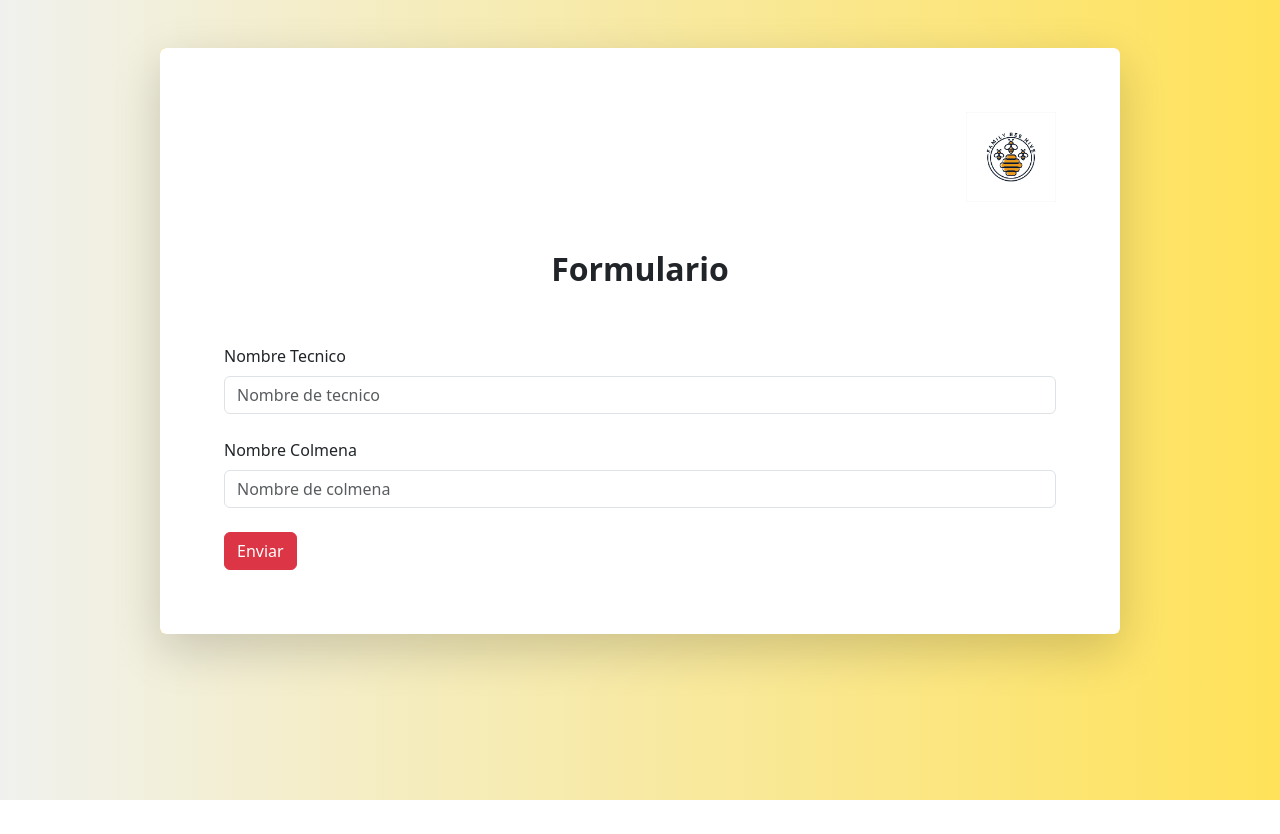
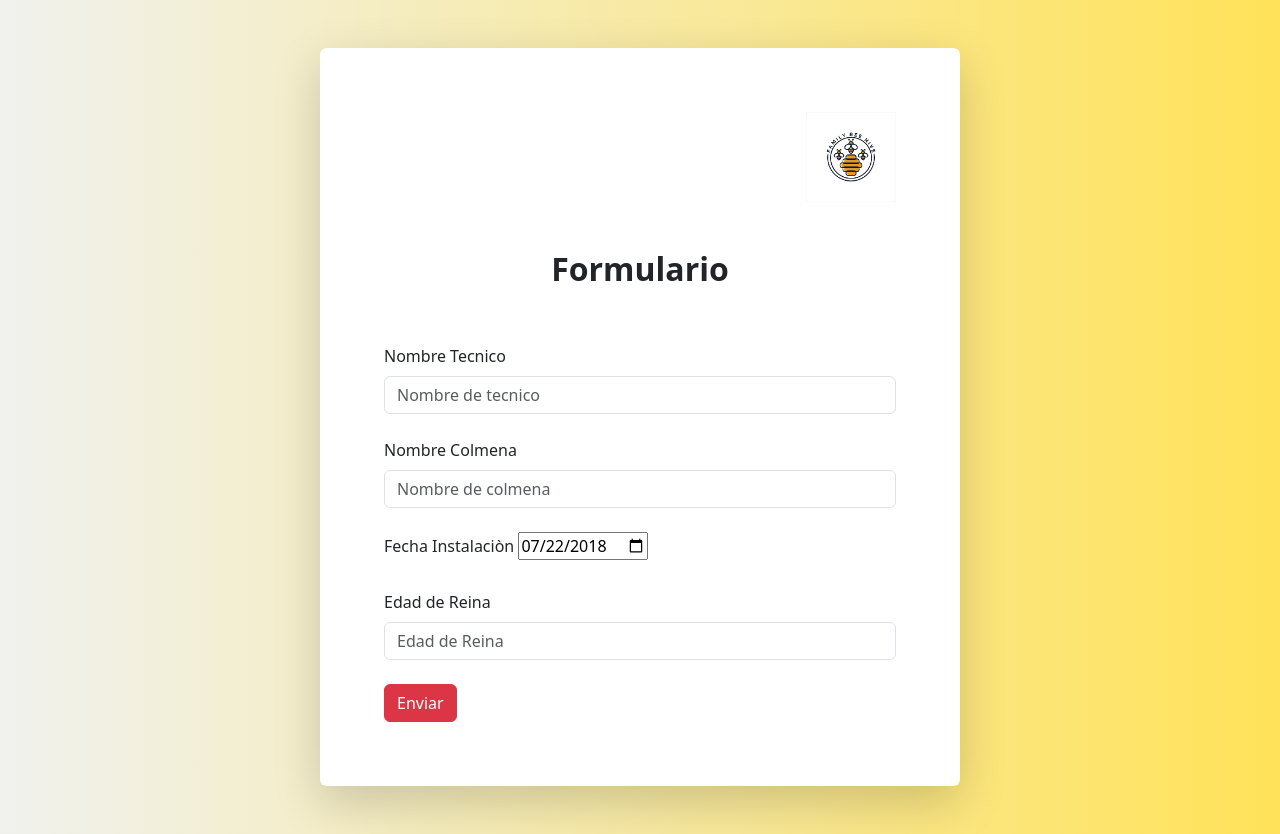
Before and after one commit to ucarva/registro-apiarios, a PHP site: page /formulario.html in a window 1280 px wide. Before the commit the page ends 800 px from the top, so only its background shows below. Run offline with PHP 8.4, Linux system fonts and the light colour scheme.

Commit message:
Modificaciones al inicio y el formulario

```diff
--- a/IniciarSesion.php
+++ b/IniciarSesion.php
@@ -33,7 +33,7 @@
                 $_SESSION['Usuario'] = $row['Usuario'];
                 $_SESSION['Nombre_Completo'] = $row['Nombre_Completo'];
                 $_SESSION['Id'] = $row['Id'];
-                header("Location: ./startbootstrap-sb-admin-gh-pages/index.html");
+                header("Location: formulario.html"); /*./startbootstrap-sb-admin-gh-pages/index.html */
                 exit();
             }else {
                 header("Location: Index.php?error=El usuario o la clave son incorrectas");
--- a/formulario.html
+++ b/formulario.html
@@ -1,29 +1,34 @@
 <!DOCTYPE html>
 <html lang="es">
-
   <head>
     <meta http-equiv="X-UA-Compatible" content="IE=edge,chrome=1" />
     <meta charset="utf-8" />
     <title>Login - Sistema de Usuarios</title>
 
     <meta name="description" content="User login page" />
-    <meta name="viewport" content="width=device-width, initial-scale=1.0, maximum-scale=1.0" />
+    <meta
+      name="viewport"
+      content="width=device-width, initial-scale=1.0, maximum-scale=1.0"
+    />
     <link rel="stylesheet" href="./css/bootstrap.min.css" />
+
+    <!-- Bootstrap Datepicker CSS -->
+    <link
+      href="https://cdnjs.cloudflare.com/ajax/libs/bootstrap-datepicker/1.9.0/css/bootstrap-datepicker.min.css"
+      rel="stylesheet"
+    />
 
     <style>
       body {
         background: #ffe259;
         background: linear-gradient(to right, hsl(80, 10%, 94%), #ffe259);
       }
-
-
     </style>
   </head>
 
-<body class="login-layout ">
-    <div class="container w-75 bg-warning mt-5 rounded shadown ">
+  <body class="login-layout">
+    <div class="container w-50 bg-warning mt-5 rounded shadown">
       <div class="row align-items-stretch shadow-lg p-3 mb-5 bg-body rounded">
-
         <!--<div class="col bg d-none d-lg-block col-md-5 col-lg-5 col-xl-6 "></div>-->
 
         <div class="col bg-white p-5 rounded-end">
@@ -32,33 +37,54 @@
           </div>
           <h2 class="fw-bold text-center py-5">Formulario</h2>
 
-
-
-
-
-
           <!--Formulario-->
           <form action="IniciarSesion.php" method="POST">
             <div class="mb-4">
               <label for="text" class="form-label">Nombre Tecnico</label>
-                        <input type="text" name="Usuario" placeholder="Nombre de tecnico" class="form-control">
+              <input
+                type="text"
+                name="Usuario"
+                placeholder="Nombre de tecnico"
+                class="form-control"
+              />
             </div>
             <div class="mb-4">
+              <label for="text" class="form-label">Nombre Colmena</label>
+              <input
+                type="text"
+                name="Usuario"
+                placeholder="Nombre de colmena"
+                class="form-control"
+              />
+            </div>
+            <div class="mb-4">
+              <label for="text" class="form-label">Fecha Instalaciòn</label>
+              <input type="date"
+              id="start"
+              name="trip-start"
+              value="2018-07-22"
+              min="2018-01-01"
+              max="2040-12-31"
+            />
 
-                        <label for="text" class="form-label">Nombre Colmena</label>
-                        <input type="text" name="Usuario" placeholder="Nombre de colmena" class="form-control">
+            </div>
+            <div class="mb-4">
+              <label for="text" class="form-label">Edad de Reina</label>
+              <input
+                type="text"
+                name="Usuario"
+                placeholder="Edad de Reina"
+                class="form-control"
+              />
             </div>
 
-                    <div >
-
-
+            <!--Boton -->
+            <div>
               <button type="submit" class="btn btn-danger">Enviar</button>
             </div>
-
           </form>
         </div>
       </div>
     </div>
   </body>
-
 </html>
```
Lines whose indentation alone changed are shown as unchanged.
